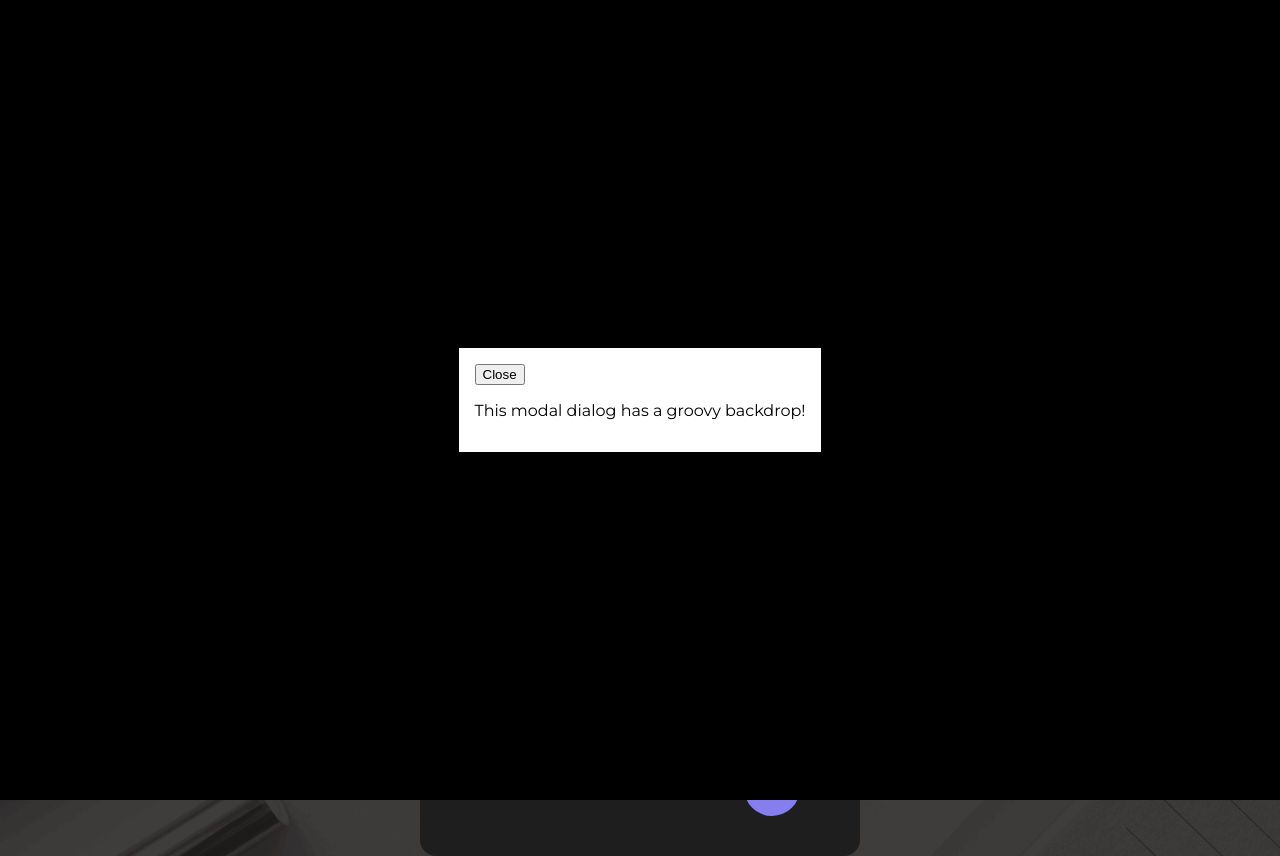
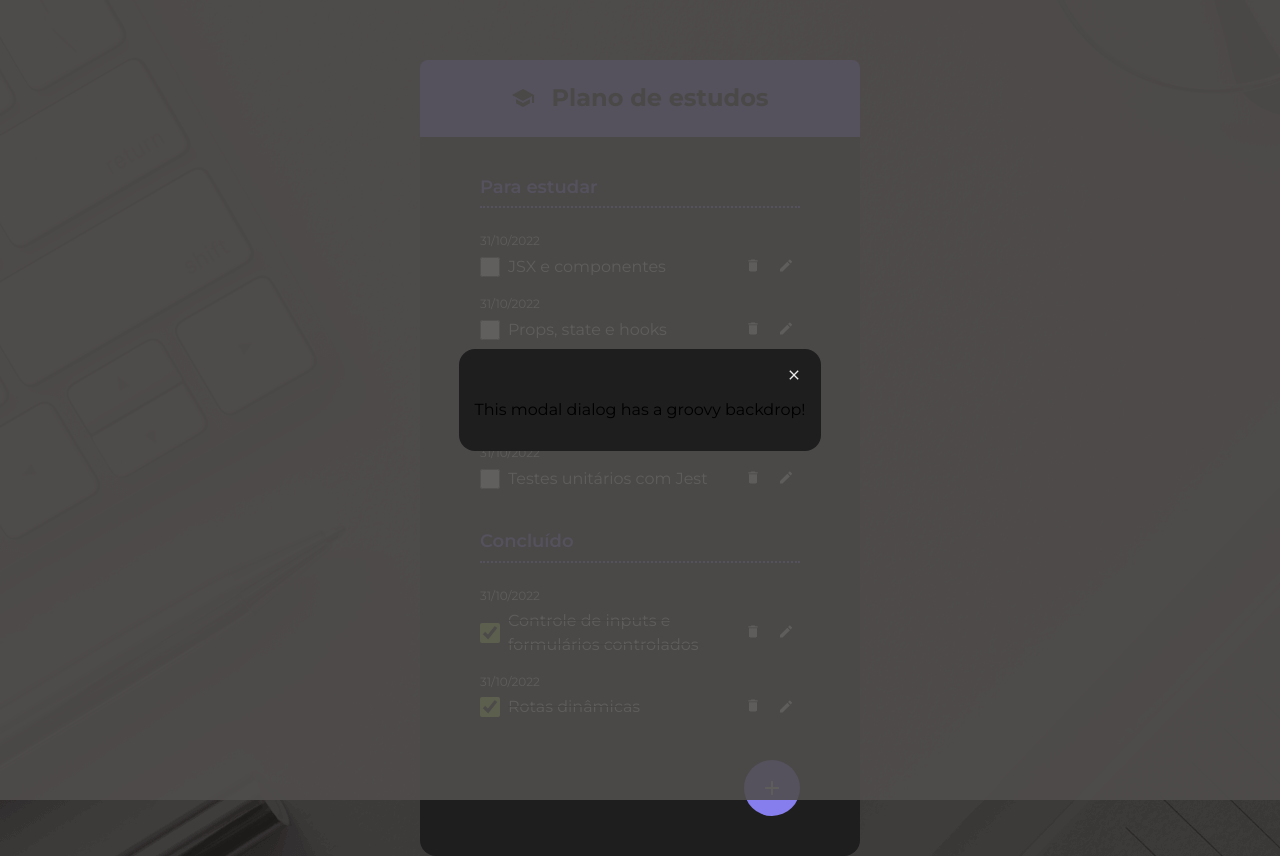
Before and after one commit to dougfani/checklist-de-estudos, a React (Vite) app: page / in a window 1280 px wide. Both pictures are taken after a click on the button 772 px from the left and 787 px from the top of the page. Built offline with nearby package versions, Linux system fonts and the light colour scheme.

Commit message:
adiciona conteudo ao componente Dialog e implementa icone de fechamento

```diff
--- a/src/App.jsx
+++ b/src/App.jsx
@@ -83,7 +83,9 @@
             })}
           </ToDoList>
           <Footer>
-          <Dialog isOpen={showDialog} onClose={toggleDialog} />
+          <Dialog isOpen={showDialog} onClose={toggleDialog} >
+            <p>This modal dialog has a groovy backdrop!</p>
+          </Dialog>
             <FabButton onClick={toggleDialog} >
               <IconPlus />
             </FabButton>
--- a/src/components/Dialog/dialog.style.css
+++ b/src/components/Dialog/dialog.style.css
@@ -1,3 +1,21 @@
 ::backdrop {
-    background-color: #000000;
+    background-color: #504d4d;
+    opacity: 0.9;
 }
+
+.dialog {
+    background-color: #1e1e1e;
+    border: none;
+    border-radius: 16px;
+    padding: 16px;
+}
+
+.btn-close-wrapper {
+    text-align: right;
+}
+
+.btn-close {
+    background-color: transparent;
+    border: none;
+    cursor: pointer;
+}
--- a/src/components/Dialog/index.jsx
+++ b/src/components/Dialog/index.jsx
@@ -1,7 +1,8 @@
 import { useEffect, useRef } from 'react';
 import './dialog.style.css';
+import { IconClose } from '../icons';
 
-export function Dialog({ isOpen, onClose }) {
+export function Dialog({ isOpen, onClose, children }) {
     // não deveríamos fazer buscas no DOM desse jeito!
     // const dialog = document.querySelector('dialog');
 
@@ -29,11 +30,17 @@
 
     return (
         <>
-            <dialog ref={dialogRef}>
-                <button autoFocus onClick={onClose}>
-                    Close
-                </button>
-                <p>This modal dialog has a groovy backdrop!</p>
+            <dialog ref={dialogRef} className="dialog">
+                <div className='btn-close-wrapper'>
+                    <button
+                        autoFocus
+                        onClick={onClose}
+                        className='btn-close'
+                    >
+                        <IconClose />
+                    </button>
+                    {children}
+                </div>
             </dialog>
         </>
     );
--- a/src/components/icons/index.jsx
+++ b/src/components/icons/index.jsx
@@ -26,3 +26,11 @@
         </svg>
     )
 }
+
+export function IconClose() {
+    return (
+        <svg width="10" height="10" viewBox="0 0 10 10" fill="none" xmlns="http://www.w3.org/2000/svg">
+            <path d="M9.65625 1.28125L5.9375 5L9.65625 8.71875L8.71875 9.65625L5 5.9375L1.28125 9.65625L0.34375 8.71875L4.0625 5L0.34375 1.28125L1.28125 0.34375L5 4.0625L8.71875 0.34375L9.65625 1.28125Z" fill="#EAEAEA" />
+        </svg>
+    )
+}
```
